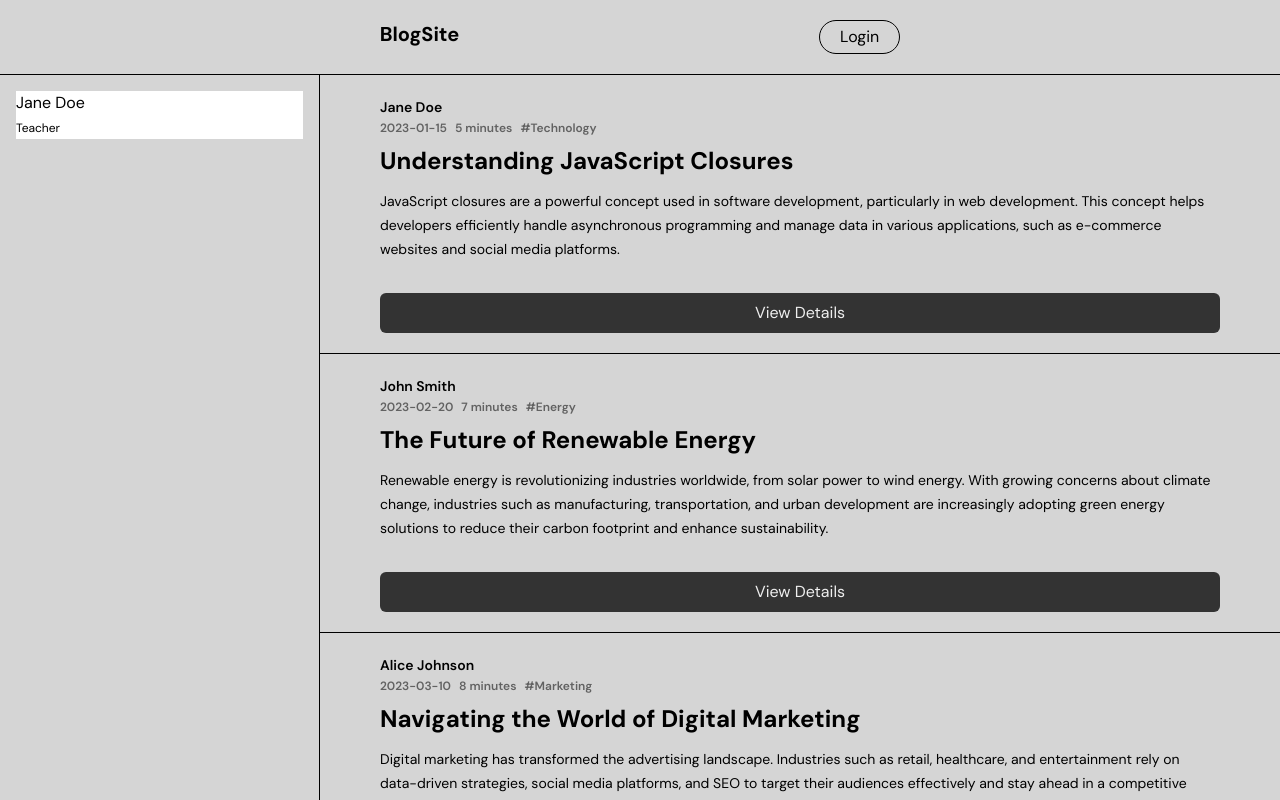
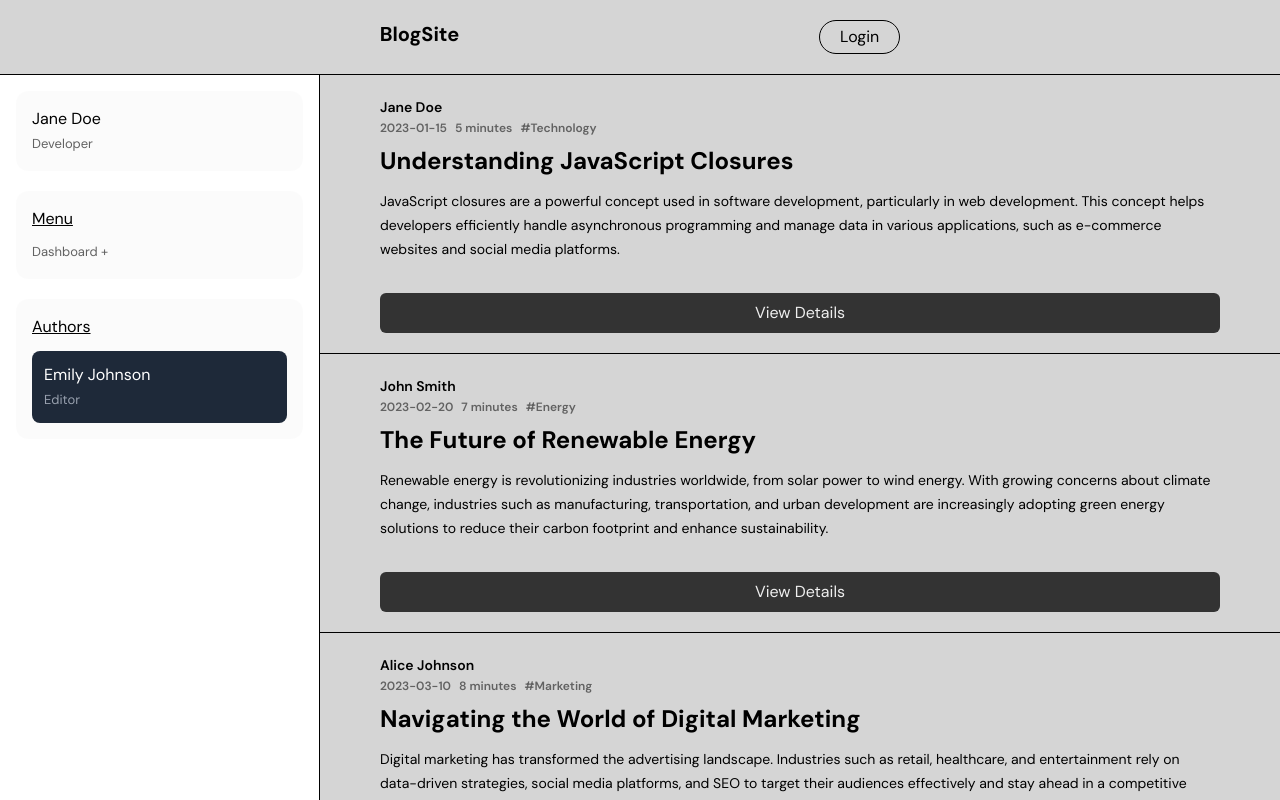
Before and after one commit to swaminaing/blogging-website, a React (Vite) app: page / in a window 1280 px wide. Shown: the top 800 px of the page. Built offline with nearby package versions, Linux system fonts and the light colour scheme; data requests are answered from the project's data file.

Commit message:
create basic aside bar ui design and install swiper for carousel animation

```diff
--- a/package.json
+++ b/package.json
@@ -16,6 +16,7 @@
     "react": "^19.0.0",
     "react-dom": "^19.0.0",
     "react-router": "^7.3.0",
+    "swiper": "^11.2.5",
     "tailwindcss": "^4.0.12"
   },
   "devDependencies": {
--- a/src/App.jsx
+++ b/src/App.jsx
@@ -10,7 +10,10 @@ function App() {
       <Navbar />
       <section>
         <div className="grid grid-cols-4">
-          <div className="col-span-1 border-r p-4">
+          <div
+            className="col-span-1 bg-white
+           border-r p-4"
+          >
             <Aside />
           </div>
           <div className="col-span-3">
--- a/src/components/Aside/Aside.jsx
+++ b/src/components/Aside/Aside.jsx
@@ -1,14 +1,66 @@
 import React from "react";
+import { Swiper, SwiperSlide } from "swiper/react";
+import "swiper/css";
+import "swiper/css/autoplay";
+import { Autoplay } from "swiper/modules";
 
 function Aside() {
   return (
     <div>
-      <div className="bg-white">
-        <h3>Jane Doe</h3>
-        <span className="text-[12px]">Teacher</span>
+      <div className="relative mb-5">
+        <div className="bg-black opacity-1.5 absolute rounded-xl inset-0"></div>
+        <div className="relative z-10 p-4">
+          <h3 className="text-black">Jane Doe</h3>
+          <span className="text-[13px] text-[#626262]">Developer</span>
+        </div>
       </div>
 
-      <div className="button-group"></div>
+      <div className="relative mb-5">
+        <div className="bg-black opacity-1.5 absolute rounded-xl inset-0"></div>
+        <div className="relative z-10 p-4">
+          <p className="underline">Menu</p>
+          <ul className="text-[#626262] mt-2">
+            <li>
+              <a href="#" className="text-[13px] hover:text-black">
+                Dashboard +
+              </a>
+            </li>
+          </ul>
+        </div>
+      </div>
+
+      <div className="relative">
+        <div className="bg-black opacity-1.5 absolute rounded-xl inset-0"></div>
+        <div className="relative z-10 p-4">
+          <p className="underline mb-3">Authors</p>
+          <Swiper
+            spaceBetween={10}
+            slidesPerView={1}
+            className="w-full"
+            autoplay={{ delay: 2000, disableOnInteraction: false }}
+            modules={[Autoplay]}
+          >
+            <SwiperSlide>
+              <div className="p-3 bg-gray-800 rounded-lg text-white">
+                <h4>John Smith</h4>
+                <span className="text-[13px] text-gray-400">Writer</span>
+              </div>
+            </SwiperSlide>
+            <SwiperSlide>
+              <div className="p-3 bg-gray-800 rounded-lg text-white">
+                <h4>Emily Johnson</h4>
+                <span className="text-[13px] text-gray-400">Editor</span>
+              </div>
+            </SwiperSlide>
+            <SwiperSlide>
+              <div className="p-3 bg-gray-800 rounded-lg text-white">
+                <h4>Michael Brown</h4>
+                <span className="text-[13px] text-gray-400">Blogger</span>
+              </div>
+            </SwiperSlide>
+          </Swiper>
+        </div>
+      </div>
     </div>
   );
 }
```
Also changed, not shown: 1 other file (tests, documents, lock files or other folders).
